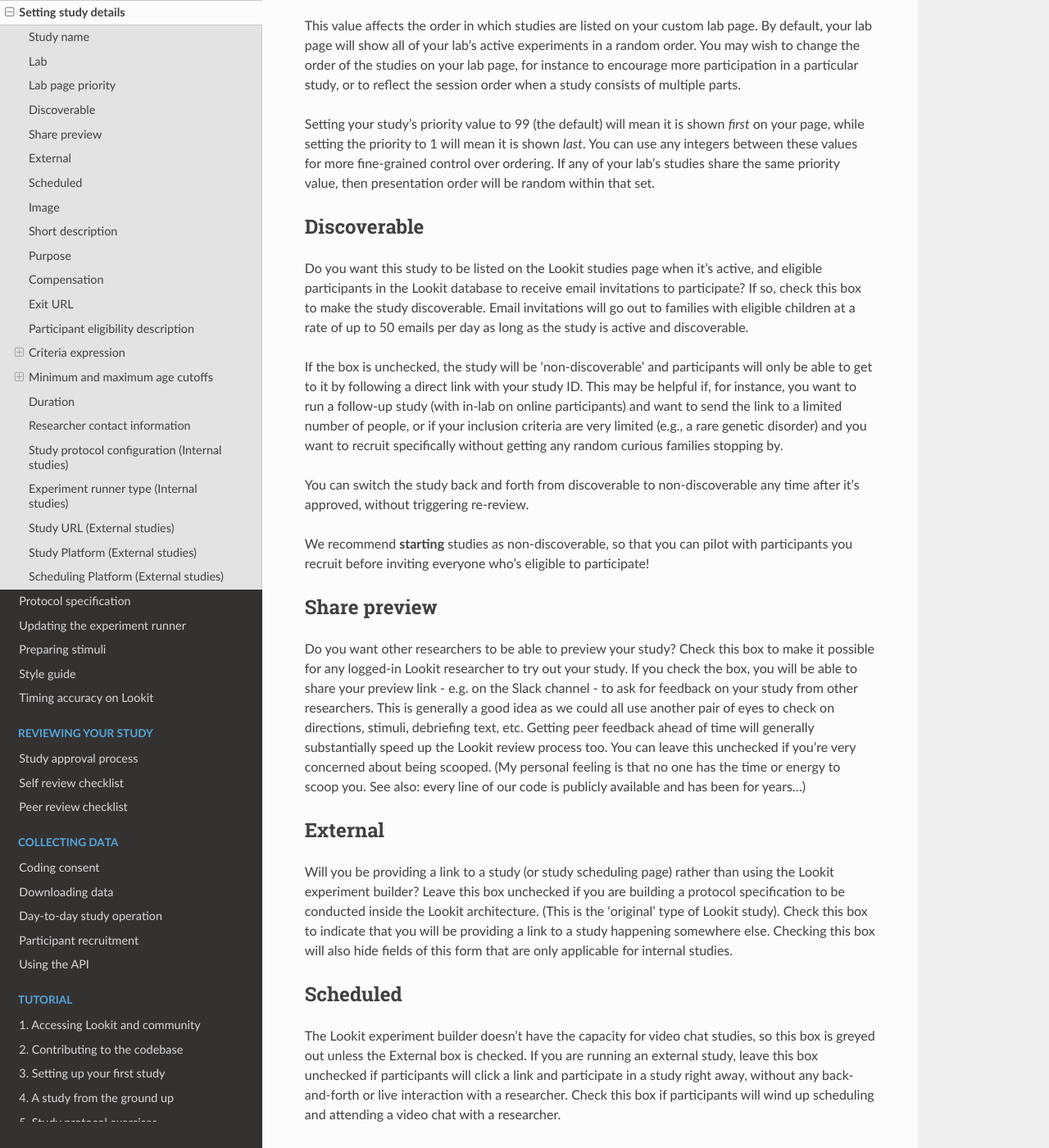
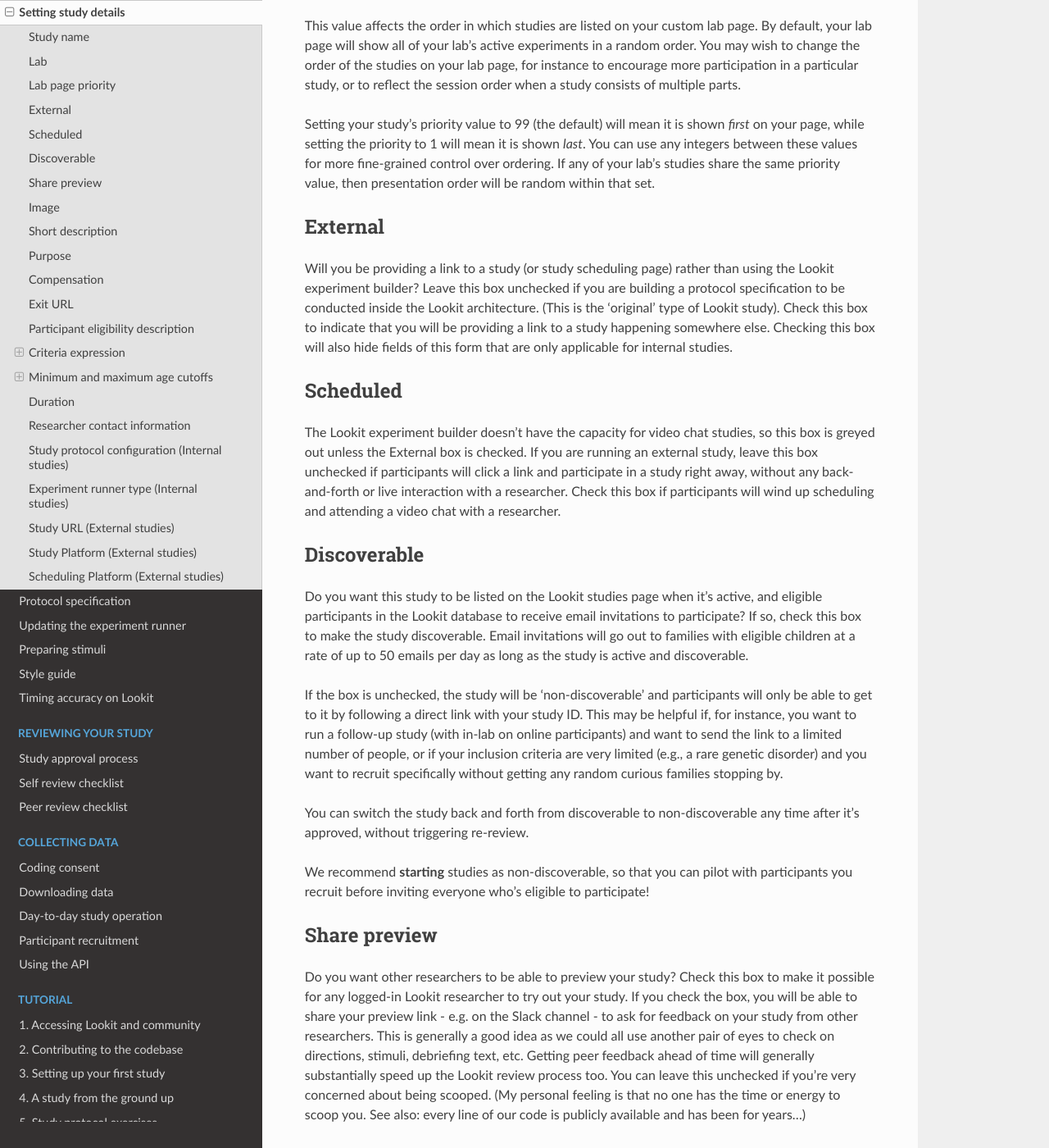
Before and after one commit to lookit/lookit-docs, a Sphinx documentation site: the page built from docs/source/researchers-set-study-fields.rst, in a window 1280 px wide and 1400 px high, scrolled down 612 px. Shown: the whole window at 82% size. Built offline with Sphinx 7.4.7 and the Read the Docs theme 2.0.0, drawn with Linux system fonts in a browser that asks for light colours; part of the change alters nothing that is shown.

```diff
--- a/docs/source/researchers-set-study-fields.rst
+++ b/docs/source/researchers-set-study-fields.rst
@@ -27,6 +27,16 @@ This value affects the order in which studies are listed on your custom lab page
 
 Setting your study's priority value to 99 (the default) will mean it is shown *first* on your page, while setting the priority to 1 will mean it is shown *last*. You can use any integers between these values for more fine-grained control over ordering. If any of your lab's studies share the same priority value, then presentation order will be random within that set.
 
+=============================
+External
+=============================
+Will you be providing a link to a study (or study scheduling page) rather than using the Lookit experiment builder? Leave this box unchecked if you are building a protocol specification to be conducted inside the Lookit architecture. (This is the 'original' type of Lookit study).  Check this box to indicate that you will be providing a link to a study happening somewhere else. Checking this box will also hide fields of this form that are only applicable for internal studies.
+
+=============================
+Scheduled
+=============================
+The Lookit experiment builder doesn't have the capacity for video chat studies, so this box is greyed out unless the External box is checked.  If you are running an external study, leave this box unchecked if participants will click a link and participate in a study right away, without any back-and-forth or live interaction with a researcher.  Check this box if participants will wind up scheduling and attending a video chat with a researcher.
+
 .. _discoverability:
 
 =============================
@@ -45,16 +55,6 @@ We recommend **starting** studies as non-discoverable, so that you can pilot wit
 Share preview
 =============================
 Do you want other researchers to be able to preview your study? Check this box to make it possible for any logged-in Lookit researcher to try out your study. If you check the box, you will be able to share your preview link - e.g. on the Slack channel - to ask for feedback on your study from other researchers. This is generally a good idea as we could all use another pair of eyes to check on directions, stimuli, debriefing text, etc. Getting peer feedback ahead of time will generally substantially speed up the Lookit review process too. You can leave this unchecked if you're very concerned about being scooped. (My personal feeling is that no one has the time or energy to scoop you. See also: every line of our code is publicly available and has been for years...)
-
-=============================
-External
-=============================
-Will you be providing a link to a study (or study scheduling page) rather than using the Lookit experiment builder? Leave this box unchecked if you are building a protocol specification to be conducted inside the Lookit architecture. (This is the 'original' type of Lookit study).  Check this box to indicate that you will be providing a link to a study happening somewhere else. Checking this box will also hide fields of this form that are only applicable for internal studies.
-
-=============================
-Scheduled
-=============================
-The Lookit experiment builder doesn't have the capacity for video chat studies, so this box is greyed out unless the External box is checked.  If you are running an external study, leave this box unchecked if participants will click a link and participate in a study right away, without any back-and-forth or live interaction with a researcher.  Check this box if participants will wind up scheduling and attending a video chat with a researcher.
 
 =============================
 Image
```
